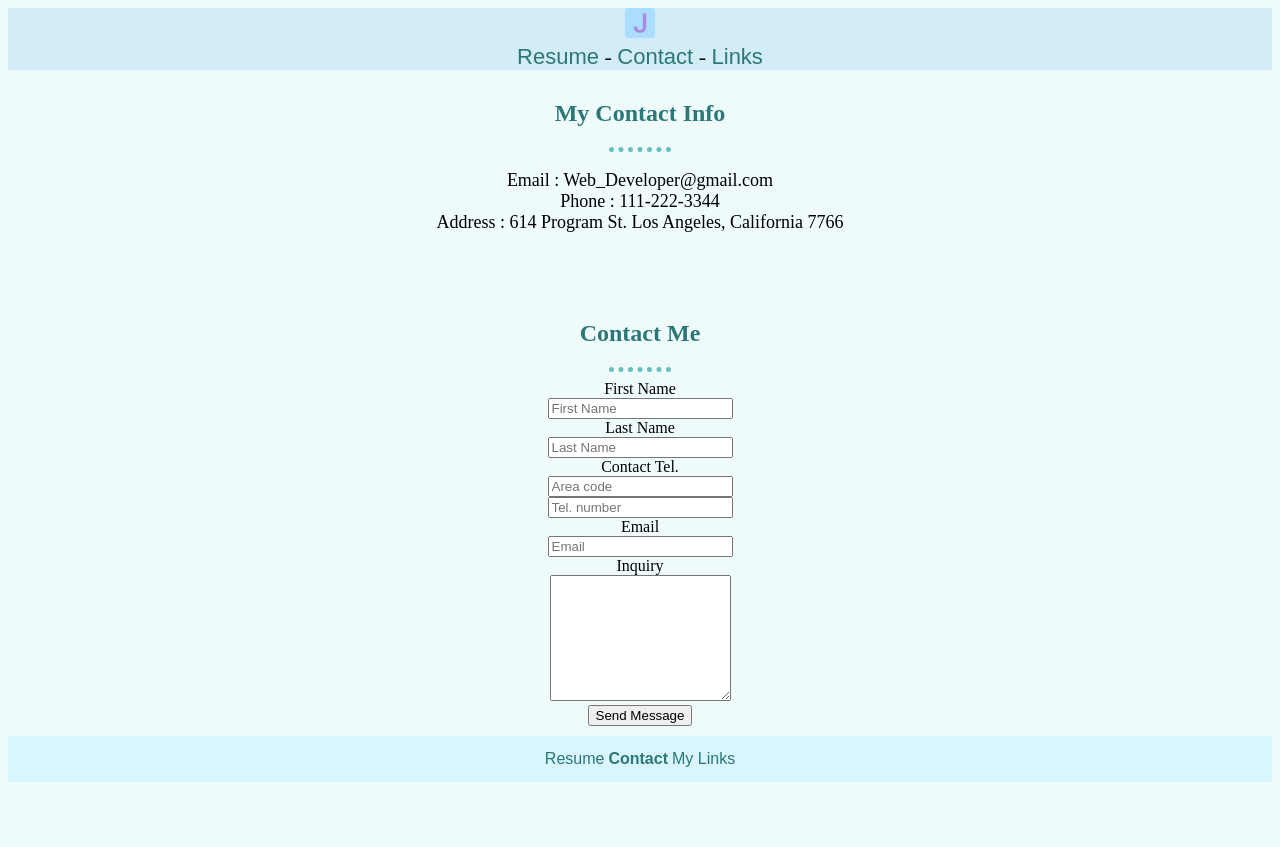
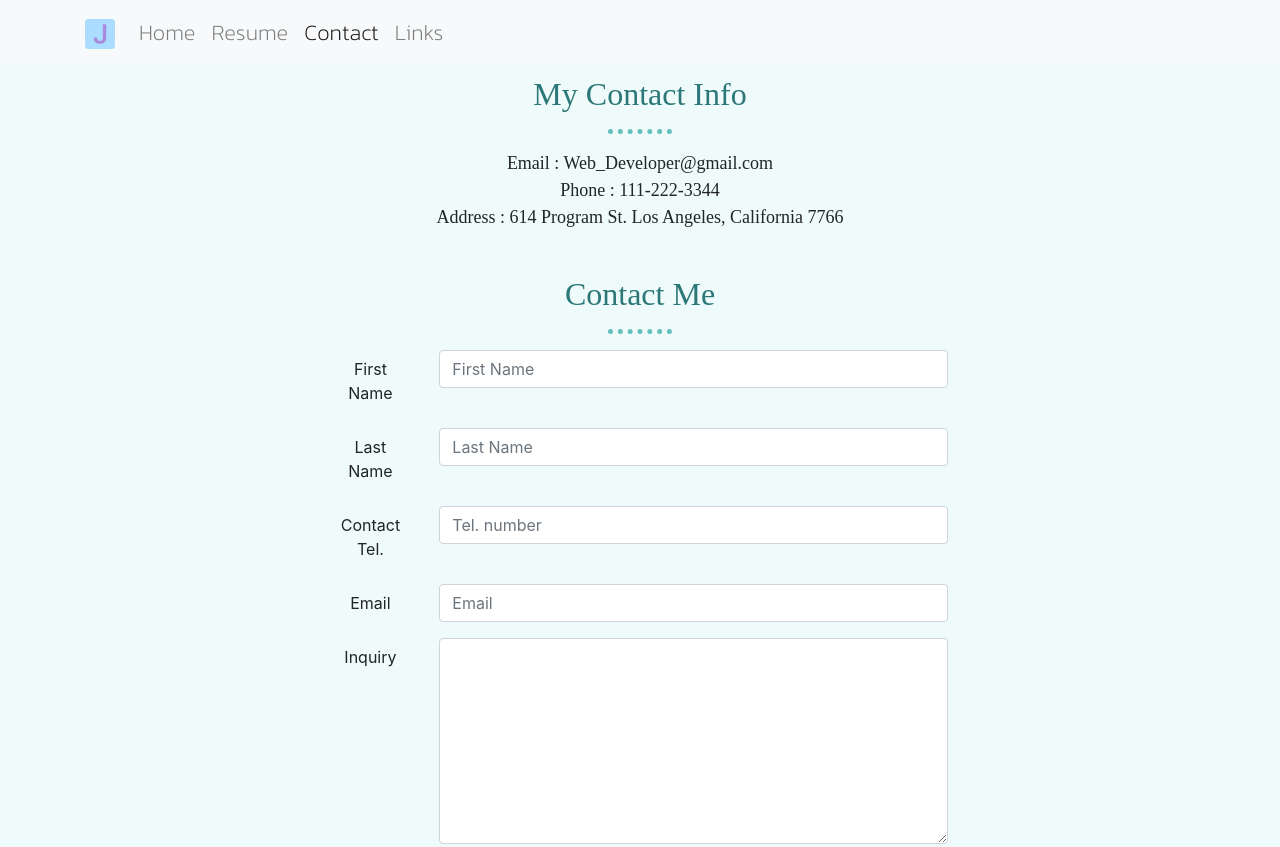
Before and after one commit to jsav11/nuportfolio1, a website: page contact.html in a window 1280 px wide. Shown: the top 847 px of the page. Before the commit the page ends 800 px from the top, so only its background shows below. Drawn offline with nearby package versions, Linux system fonts and the light colour scheme.

Commit message:
third commit

```diff
--- a/contact.html
+++ b/contact.html
@@ -1,35 +1,43 @@
 <!DOCTYPE html>
 <html lang="en">
+
 <head>
   <meta charset="UTF-8" />
   <meta http-equiv="X-UA-Compatible" content="IE=edge" />
   <meta name="viewport" content="width=device-width, initial-scale=1.0" />
+  <link rel="stylesheet" href="node_modules/bootstrap/dist/css/bootstrap.min.css" />
   <link rel="stylesheet" href="css/styles.css" />
+  <link rel="preconnect" href="https://fonts.googleapis.com">
+    <link rel="preconnect" href="https://fonts.gstatic.com" crossorigin>
+    <link
+        href="https://fonts.googleapis.com/css2?family=Kanit:wght@200&family=Poppins:wght@300&family=Zilla+Slab:wght@300&display=swap"
+        rel="stylesheet">
   <title>Contact Me</title>
 </head>
+
 <body>
-
   <nav class="navbar navbar-expand-sm navbar-light bg-light sticky-top">
     <div class="container">
-        <a class="navbar-brand" href="index.html"><img src="images/jfavicon.ico" alt="Jessi favicon" height="30"
-                width="30" /></a>
+      <a class="navbar-brand" href="#"><img src="images/jfavicon.ico" alt="Jessi favicon" height="30" width="30" /></a>
 
       <div class="collapse navbar-collapse" id="jessiNavbar">
         <div class="navbar-nav">
-                <a class="nav-link active" title="Resume" href="resume.html">Resume</a> -
-                <a class="nav-link" title="Contact" href="contact.html">Contact</a> -
+          <a class="nav-link" title="home" href="index.html">Home</a>
+          <a class="nav-link" title="Resume" href="resume.html">Resume</a>
+          <a class="nav-link active" title="Contact" href="contact.html">Contact</a>
           <a class="nav-link" title="Links" href="links.html">Links</a>
         </div>
       </div>
     </div>
   </nav>
+
   <div class="row-content">
     <h2>My Contact Info</h2>
-        <hr>
+    <hr />
     <p>Email : Web_Developer@gmail.com
-         <br>
+      <br />
       Phone : 111-222-3344
-         <br>
+      <br />
       Address : 614 Program St. Los Angeles, California 7766
     </p>
   </div>
@@ -39,43 +47,38 @@
       <h2>Contact Me</h2>
       <hr />
     </div>
-      <div class="col-md-8">
+    <div class="col-md-6 mx-auto">
       <form>
         <div class="form-group row">
-                  <label for="firstName" class="col-md-6 col-form-label">First Name</label>
+          <label for="firstName" class="col-md-2 col-form-label">First Name</label>
           <div class="col-md-10">
-                      <input type="text" class="form-control" id="firstName" name="firstName"
-                          placeholder="First Name" />
+            <input type="text" class="form-control" id="firstName" name="firstName" placeholder="First Name" />
           </div>
         </div>
         <div class="form-group row">
-                  <label for="lastName" class="col-md-6 col-form-label">Last Name</label>
+          <label for="lastName" class="col-md-2 col-form-label">Last Name</label>
           <div class="col-md-10">
-                      <input type="text" class="form-control" id="lastName" name="lastName"
-                          placeholder="Last Name" />
+            <input type="text" class="form-control" id="lastName" name="lastName" placeholder="Last Name" />
           </div>
         </div>
         <div class="form-group row">
-                  <label for="areaCode" class="col-md-6 col-form-label">Contact Tel.</label>
-                  <div class="col-5 col-md-3">
-                      <input type="tel" class="form-control" id="areaCode" name="areaCode"
-                          placeholder="Area code" />
-                  </div>
-                  <div class="col-7">
+          <label for="areaCode" class="col-md-2 col-form-label">Contact Tel.</label>
+
+          <div class="col-10">
             <input type="tel" class="form-control" name="telNum" placeholder="Tel. number" />
           </div>
         </div>
         <div class="form-group row">
-                  <label for="email" class="col-md-6 col-form-label">Email</label>
+          <label for="email" class="col-md-2 col-form-label">Email</label>
           <div class="col-md-10">
             <input type="email" class="form-control" id="email" name="email" placeholder="Email" />
           </div>
         </div>
 
         <div class="form-group row">
-                  <label for="feedback" class="col-md-6 col-form-label">Inquiry</label>
+          <label for="inquiry" class="col-md-2 col-form-label">Inquiry</label>
           <div class="col-md-10">
-                      <textarea class="form-control" id="feedback" name="feedback" rows="8"></textarea>
+            <textarea class="form-control" id="feedback" name="inquiry" rows="8"></textarea>
           </div>
         </div>
         <div class="form-group row">
@@ -86,6 +89,7 @@
       </form>
     </div>
   </div>
+
   <footer class="site-footer">
     <a href="resume.html">Resume</a>
     <strong><a href="contact.html">Contact</a></strong>
@@ -98,4 +102,5 @@
   <script src="node_modules/bootstrap/dist/js/bootstrap.min.js"></script>
   <script src="js/scripts.js"></script>
 </body>
+
 </html>
```
Also changed, not shown: index.html (+4 -3 lines), resume.html (+3 -2 lines). Lines whose indentation alone changed are shown as unchanged.
